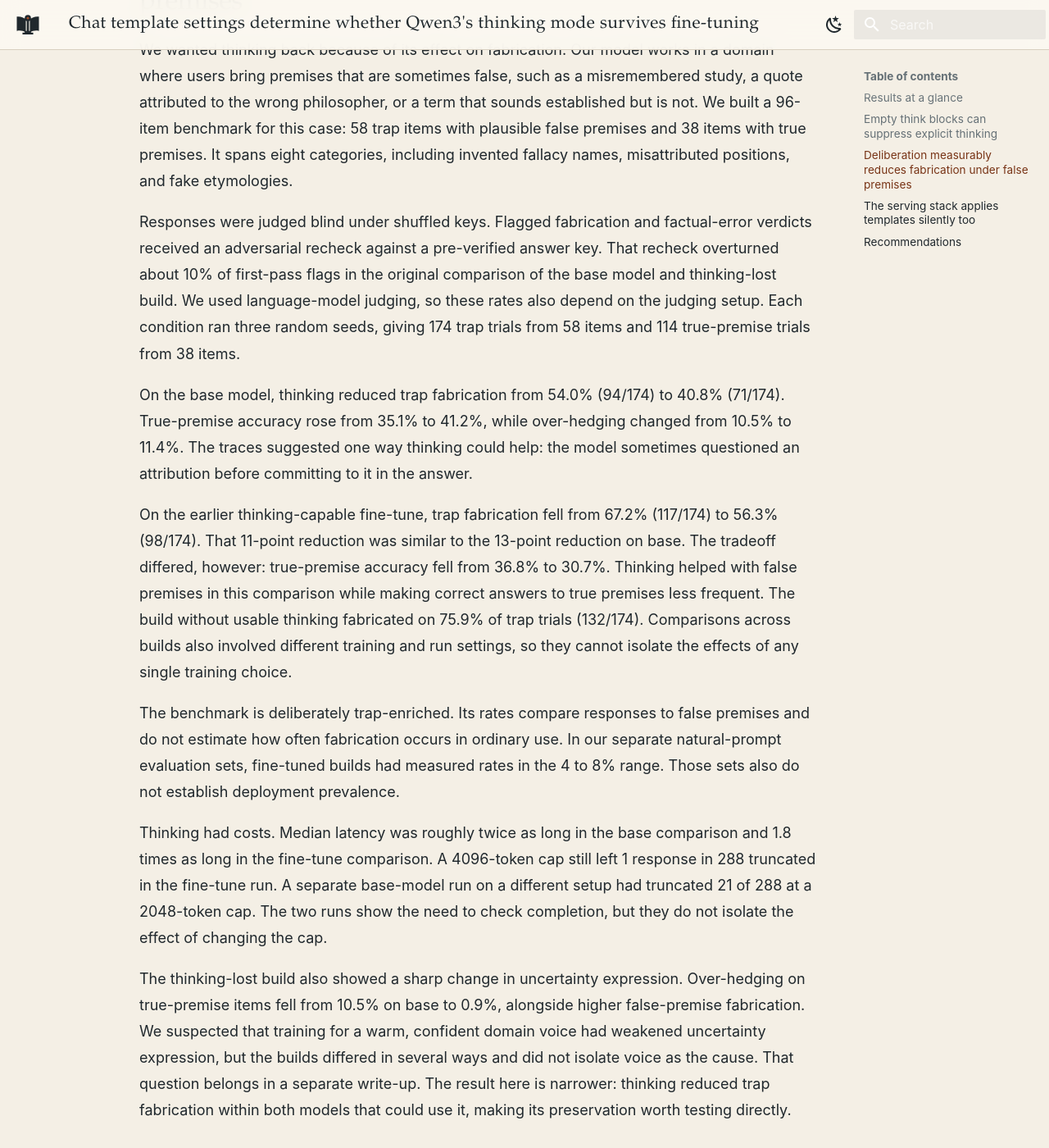
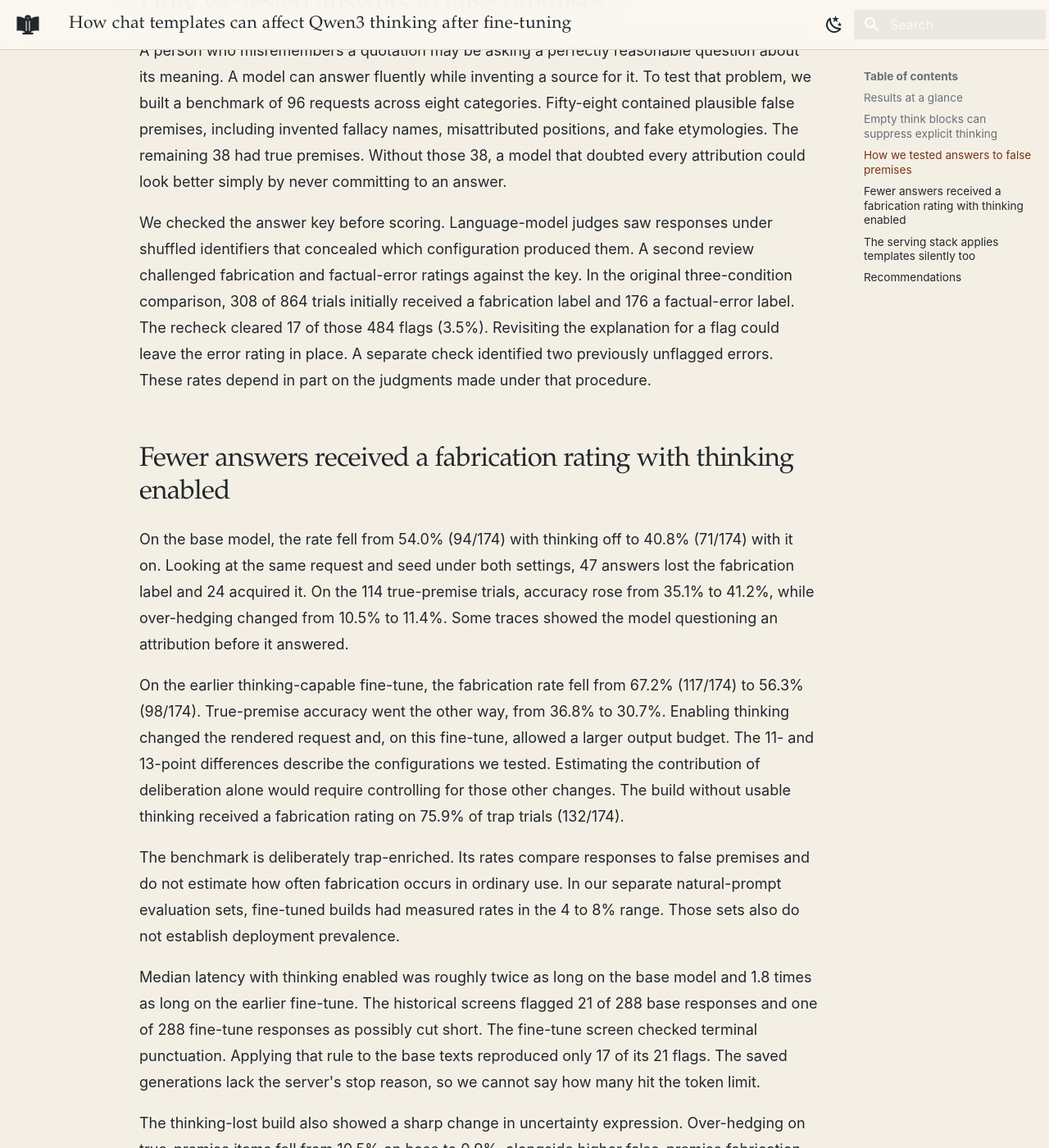
Before and after one commit to Meldh-LLC/meldh-com, an MkDocs documentation site: the page built from docs/writing/qwen3-template-thinking.md, in a window 1280 px wide and 1400 px high, scrolled down 2902 px. Shown: the whole window at 82% size. Built offline with MkDocs 1.6.1 and Material for MkDocs 9.7.7, drawn with Linux system fonts in a browser that asks for light colours; some of the changed text lies outside the part shown.

Commit message:
Correct the Qwen3 benchmark figures and describe what the tests measured

````diff
--- a/docs/writing/qwen3-template-thinking.md
+++ b/docs/writing/qwen3-template-thinking.md
@@ -5,20 +5,20 @@ hide:
   - navigation
 ---
 
-# Chat template settings determine whether Qwen3's thinking mode survives fine-tuning
+# How chat templates can affect Qwen3 thinking after fine-tuning
 
-<p class="article-meta">Published July 24, 2026 · Updated November 11, 2026 · Meldh LLC</p>
+<p class="article-meta">Published July 24, 2026 · Corrected November 17, 2026 · Meldh LLC</p>
 
 !!! abstract "In brief"
-    One of our Qwen3-8B fine-tunes stopped producing thinking in our tests. The evidence pointed to empty `<think>` targets in answer-only Axolotl training. Turning thinking on reduced false-premise fabrication by 11 to 13 percentage points in comparisons on the base model and an earlier thinking-capable fine-tune. A later serving test on Ollama 0.31.2 showed that the configured template was not necessarily the template applied to the model files we tested. Both training targets and served requests need direct inspection.
+    One of our Qwen3-8B fine-tunes stopped returning usable thinking in ordinary chat. Empty `<think>` blocks in the training targets were a possible explanation. In two benchmark comparisons, the configurations with thinking enabled received fewer fabrication ratings on questions with false premises. Other settings changed with thinking mode. A later test on Ollama 0.31.2 showed how a serving template could invalidate a test of the model itself.
 
-Two of our Qwen3-8B fine-tunes, built on different versions of the same corpus, differed in whether they would use the model's hybrid thinking mode. In one, passing `think: true` produced deliberation in a separate channel before the answer, while `think: false` produced a direct answer. In the other, the thinking field remained empty across the requests and random seeds we tested. Training loss looked normal and the voice was intact, so our initial evaluations did not detect the loss.
+Two of our Qwen3-8B fine-tunes behaved differently when we asked for a separate thinking trace before the answer. In ordinary chat, one returned a trace with `think: true` and a direct answer with `think: false`. The other returned no usable trace in those checks. In a separate diagnostic, forcing its thinking block open produced answer-like prose in the thinking field and no separate answer. Training loss looked normal and the voice was intact, so our initial evaluations missed the problem.
 
 The builds differed in more than one way, but the evidence implicated the chat template. A later retrain through the earlier build's tag-free template produced thinking again. That retrain also changed other training conditions, so it did not isolate the template's effect. A controlled study independently demonstrated how empty-think training targets can suppress explicit reasoning traces. Our subsequent serving investigation showed why preserving thinking in a training run was only part of the task.
 
 ## Results at a glance
 
-| Model condition | Thinking mode | Trap fabrication |
+| Model condition | Thinking mode | Answers rated as fabrications |
 |---|---:|---:|
 | Base Qwen3-8B | Off | 54.0% (94/174) |
 | Base Qwen3-8B | On | 40.8% (71/174) |
@@ -26,9 +26,11 @@ The builds differed in more than one way, but the evidence implicated the chat t
 | Thinking-capable fine-tune | On | 56.3% (98/174) |
 | Thinking-lost fine-tune | Unavailable | 75.9% (132/174) |
 
+Each row covers the same 58 requests with false premises, run at three random seeds. An answer could challenge the premise and still earn a fabrication rating by inventing a different fact.
+
 ## Empty think blocks can suppress explicit thinking
 
-Qwen3's hybrid behavior comes from its post-training. The [Qwen3 technical report](https://arxiv.org/html/2505.09388v1) describes a stage called Thinking Mode Fusion that folds non-thinking responses into a thinking model. Its non-thinking format uses an empty think block before the answer:
+The Qwen team calls the stage in which it taught its larger models to operate with or without a thinking trace *Thinking Mode Fusion*. Qwen3-8B learned the two modes through distillation from those teachers. In the shared format, an answer in non-thinking mode begins with an empty think block. [Qwen3 Technical Report, §§4.3 and 4.5](https://arxiv.org/html/2505.09388v1#S4.SS5)
 
 ```
 <think>
@@ -46,48 +48,52 @@ The build that stopped producing thinking used `chat_template: qwen3` in Axolotl
 {% for message in messages %}{{ '<|im_start|>' + message['role'] + '\n' + message['content'] + '<|im_end|>' + '\n' }}{% endfor %}{% if add_generation_prompt %}{{ '<|im_start|>assistant\n' }}{% endif %}
 ```
 
-Both builds used the same base model and domain. The earlier build retained thinking as a runtime toggle. With `think: true`, it produced coherent multi-paragraph deliberation across 96 prompts from our domain and three random seeds. With `think: false`, thinking was suppressed. These observations establish behavior in those tests, rather than the presence or absence of every underlying reasoning ability.
+Both builds used the same base model and domain. On the earlier build, all 288 trials with `think: true` returned a nonempty, multi-paragraph trace across 96 requests and three random seeds. Switching thinking off suppressed the trace. Those observations tell us when this build produced visible deliberation. Whether its reasoning was sound requires reading the answers.
 
 The independent study, [“Reasoning-Trace Collapse,” v1](https://arxiv.org/html/2605.21127v1), compared answer-only LoRA fine-tuning formats on four reasoning models, including Qwen3-8B. Its Table 2 reports the share of outputs with structurally valid traces at the end of training. For Qwen3-8B on GSM8K, empty-think targets yielded 58.2%, tag-free targets 96.5%, and masking the think region out of the training loss 100%. On the Chemistry task used for training, the corresponding figures were 0%, 0%, and 82%. These are three of the study's conditions, and the measure concerns complete, nonempty, separable traces, not whether the reasoning is correct or faithful. Plausible final answers can survive even when valid traces do not.
 
 The three choices therefore carry different evidence. Empty-think targets can suppress explicit thinking. Tag-free targets preserved it in our earlier domain tests, but the paper's Chemistry result shows that this does not always transfer. Masking, which excludes the relevant tokens from the training loss, had the highest structural validity among these three conditions in the cited comparison. Implementation still needs checking: an open [Axolotl issue, #3088](https://github.com/axolotl-ai-cloud/axolotl/issues/3088), reports misplaced think tokens and mask boundaries in a multi-turn Qwen3 configuration. It is a reason to inspect actual samples and masks, not a finding about every masking route.
 
-## Deliberation measurably reduces fabrication under false premises
+## How we tested answers to false premises
 
-We wanted thinking back because of its effect on fabrication. Our model works in a domain where users bring premises that are sometimes false, such as a misremembered study, a quote attributed to the wrong philosopher, or a term that sounds established but is not. We built a 96-item benchmark for this case: 58 trap items with plausible false premises and 38 items with true premises. It spans eight categories, including invented fallacy names, misattributed positions, and fake etymologies.
+A person who misremembers a quotation may be asking a perfectly reasonable question about its meaning. A model can answer fluently while inventing a source for it. To test that problem, we built a benchmark of 96 requests across eight categories. Fifty-eight contained plausible false premises, including invented fallacy names, misattributed positions, and fake etymologies. The remaining 38 had true premises. Without those 38, a model that doubted every attribution could look better simply by never committing to an answer.
 
-Responses were judged blind under shuffled keys. Flagged fabrication and factual-error verdicts received an adversarial recheck against a pre-verified answer key. That recheck overturned about 10% of first-pass flags in the original comparison of the base model and thinking-lost build. We used language-model judging, so these rates also depend on the judging setup. Each condition ran three random seeds, giving 174 trap trials from 58 items and 114 true-premise trials from 38 items.
+We checked the answer key before scoring. Language-model judges saw responses under shuffled identifiers that concealed which configuration produced them. A second review challenged fabrication and factual-error ratings against the key. In the original three-condition comparison, 308 of 864 trials initially received a fabrication label and 176 a factual-error label. The recheck cleared 17 of those 484 flags (3.5%). Revisiting the explanation for a flag could leave the error rating in place. A separate check identified two previously unflagged errors. These rates depend in part on the judgments made under that procedure.
 
-On the base model, thinking reduced trap fabrication from 54.0% (94/174) to 40.8% (71/174). True-premise accuracy rose from 35.1% to 41.2%, while over-hedging changed from 10.5% to 11.4%. The traces suggested one way thinking could help: the model sometimes questioned an attribution before committing to it in the answer.
+## Fewer answers received a fabrication rating with thinking enabled
 
-On the earlier thinking-capable fine-tune, trap fabrication fell from 67.2% (117/174) to 56.3% (98/174). That 11-point reduction was similar to the 13-point reduction on base. The tradeoff differed, however: true-premise accuracy fell from 36.8% to 30.7%. Thinking helped with false premises in this comparison while making correct answers to true premises less frequent. The build without usable thinking fabricated on 75.9% of trap trials (132/174). Comparisons across builds also involved different training and run settings, so they cannot isolate the effects of any single training choice.
+On the base model, the rate fell from 54.0% (94/174) with thinking off to 40.8% (71/174) with it on. Looking at the same request and seed under both settings, 47 answers lost the fabrication label and 24 acquired it. On the 114 true-premise trials, accuracy rose from 35.1% to 41.2%, while over-hedging changed from 10.5% to 11.4%. Some traces showed the model questioning an attribution before it answered.
+
+On the earlier thinking-capable fine-tune, the fabrication rate fell from 67.2% (117/174) to 56.3% (98/174). True-premise accuracy went the other way, from 36.8% to 30.7%. Enabling thinking changed the rendered request and, on this fine-tune, allowed a larger output budget. The 11- and 13-point differences describe the configurations we tested. Estimating the contribution of deliberation alone would require controlling for those other changes. The build without usable thinking received a fabrication rating on 75.9% of trap trials (132/174).
 
 The benchmark is deliberately trap-enriched. Its rates compare responses to false premises and do not estimate how often fabrication occurs in ordinary use. In our separate natural-prompt evaluation sets, fine-tuned builds had measured rates in the 4 to 8% range. Those sets also do not establish deployment prevalence.
 
-Thinking had costs. Median latency was roughly twice as long in the base comparison and 1.8 times as long in the fine-tune comparison. A 4096-token cap still left 1 response in 288 truncated in the fine-tune run. A separate base-model run on a different setup had truncated 21 of 288 at a 2048-token cap. The two runs show the need to check completion, but they do not isolate the effect of changing the cap.
+Median latency with thinking enabled was roughly twice as long on the base model and 1.8 times as long on the earlier fine-tune. The historical screens flagged 21 of 288 base responses and one of 288 fine-tune responses as possibly cut short. The fine-tune screen checked terminal punctuation. Applying that rule to the base texts reproduced only 17 of its 21 flags. The saved generations lack the server's stop reason, so we cannot say how many hit the token limit.
 
-The thinking-lost build also showed a sharp change in uncertainty expression. Over-hedging on true-premise items fell from 10.5% on base to 0.9%, alongside higher false-premise fabrication. We suspected that training for a warm, confident domain voice had weakened uncertainty expression, but the builds differed in several ways and did not isolate voice as the cause. That question belongs in a separate write-up. The result here is narrower: thinking reduced trap fabrication within both models that could use it, making its preservation worth testing directly.
+The thinking-lost build also showed a sharp change in uncertainty expression. Over-hedging on true-premise items fell from 10.5% on base to 0.9%, alongside higher false-premise fabrication. We suspected that training for a warm, confident domain voice had weakened uncertainty expression, but the builds differed in several ways and did not isolate voice as the cause. That question belongs in a separate write-up.
 
 ## The serving stack applies templates silently too
 
-We later retrained through the tag-free template and made a thinking check a condition for accepting the run. This was a new build, separate from the earlier fine-tune in the fabrication comparison. On simple factual questions, it opened a think block, deliberated, closed it, and answered. It passed that check and moved on to evaluation.
+We later retrained through the tag-free template and made a thinking check a condition for accepting the run. This later build did not appear in the fabrication table. On simple factual questions, it opened a think block, deliberated, closed it, and answered. It passed that check and moved on to evaluation.
 
-On prompts like the ones our product serves, thinking then appeared to engage in 0 of 288 trials, and forcing the block open appeared not to help. We nearly published that conclusion. Our harness had asked the server to apply a custom template that opens a think block, but the server never applied it. In Ollama 0.31.2, importing the template-bearing GGUF model files we tested caused the embedded template to be served over the `TEMPLATE` line in the Modelfile. Reading the stored template back exposed the mismatch: our forced-open blocks had not reached the model. The 0-of-288 result did not test the intended forced-open condition.
+On requests like the ones our product serves, thinking appeared to engage in 0 of 288 trials. Our harness had asked Ollama to apply a custom template that opened a think block. On the template-bearing GGUF files we tested, Ollama 0.31.2 selected the embedded template over the one in our Modelfile. Inspecting the template returned by the show API exposed the mismatch. The 288 trials never tested the forced-open condition we intended.
 
-The precedence was deliberate in the version we examined. Ollama's [0.31.2 template-selection code](https://github.com/ollama/ollama/blob/v0.31.2/server/images.go) considers the capabilities declared by the embedded template and the Modelfile's Go template, along with other conditions. In our case the embedded template took precedence, although the Modelfile template was stored. The [serving code](https://github.com/ollama/ollama/blob/v0.31.2/server/routes.go) also provides a server-side override: `OLLAMA_GO_TEMPLATE=1` selects the Go-template path for models that have a Go template. We confirmed the override in source, without repeating the evaluation under that setting. This describes the version and rendering path examined, rather than a rule for every Ollama model or later release.
+In the version we examined, Ollama compared the capabilities declared by the embedded template and the Modelfile's Go template. On the path that chooses between them, the server setting `OLLAMA_GO_TEMPLATE=1` selects an available Go template. A configured renderer can take precedence. We verified the override in source. We did not repeat the evaluation with the override enabled. [Template selection in 0.31.2](https://github.com/ollama/ollama/blob/v0.31.2/server/images.go) · [Renderer precedence](https://github.com/ollama/ollama/blob/v0.31.2/server/prompt.go#L135-L152)
 
 With requests rendered by our own runner, the forced-open test produced nonempty deliberation on all 20 probes drawn from the kinds of prompts our product serves. Only 2 of the 20 closed the block and supplied an answer. The tag-free training supplied no examples of the closing convention, which may have contributed to unreliable completion. It does not establish that the model had never learned to close: the same build closed on factual questions and on two of these probes. Training with explicit closing examples or using a two-step serving call are possible approaches to test. Neither was established as a remedy by this result.
 
-The empty block also mattered to style at serving time. In a matched comparison with 200 responses per condition, rendering it increased the count per response of a recurring sentence pattern by roughly 30 to 50 percent across the two builds. Those are relative increases in a measured pattern, not an overall prose-quality score. On one build, em-dash occurrences fell from 23 with the block to 1 without it, and matches to a predefined vocabulary screen fell from 5 to 0. Rendering differences can therefore confound comparisons of models, stacks, or versions.
+Rendering also affected style on the fine-tune that lost usable thinking and on the later retrain. We compared 200 responses with the empty block against 200 without it on each build. With the block, a recurring sentence pattern appeared about 30 to 50 percent more often per response across the two comparisons. On one build we counted 23 em dashes with the block and one without it. Matches to a predefined vocabulary screen fell from four to zero. These counts measure particular features of the text. They give us a reason to check the rendering before attributing a style difference to a change of model.
 
 ## Recommendations
 
 - Before a Qwen3 fine-tune, inspect fully rendered training samples and their loss masks, including multi-turn examples. Empty-think targets carry a collapse risk. Tag-free targets preserved thinking in our earlier tests, but did not ensure reliable completion in the later build. Masked targets had the best structural validity among the three cited paper conditions and need implementation checks, including the case reported in [#3088](https://github.com/axolotl-ai-cloud/axolotl/issues/3088).
-- Read the active template back from the serving stack and check the rendered request. With Ollama 0.31.2 and the template-bearing GGUFs we tested, `ollama show <model> --template` helped expose the mismatch between the intended and served template.
+- Inspect the template the server reports, then verify the request the model receives. In Ollama 0.31.2, `ollama show <model> --template` prints the template field from the show API we used. That field describes the selected template. Rendering the request ourselves let us check the actual input. [CLI display](https://github.com/ollama/ollama/blob/v0.31.2/cmd/cmd.go#L1243-L1260) · [Show API](https://github.com/ollama/ollama/blob/v0.31.2/server/routes.go#L1616-L1623)
 - Test thinking on the prompts the product serves, with a forced-open block confirmed to reach the model. A pass on simple factual questions did not predict reliable completion in our product-prompt probes. Require the block to open, fill, and close, and treat open-without-close as its own failure.
 - Hold rendering constant where feasible, or account explicitly for its differences. An A/B where one side carries an empty think block and the other does not cannot separate model differences from rendering effects.
 - Pass the think flag explicitly when the serving interface supports it. An unset flag leaves the mode to the model's default, as described in [Ollama's thinking documentation](https://docs.ollama.com/capabilities/thinking).
-- Budget for latency and completion. For us, thinking meant roughly twice the median latency, and even a 4096-token cap left one response in 288 truncated in the fine-tune run.
-- Measure the effect on the task, including its tradeoffs. Thinking reduced trap fabrication by 11 to 13 percentage points in our comparisons, but true-premise accuracy moved in opposite directions on the base model and the thinking-capable fine-tune.
+- Budget for latency and record why generation stopped. A response that ends abruptly warrants a closer look. A recorded stop reason helps determine whether a larger token budget would address it.
+- Include true premises when testing a model's response to false ones. Both thinking-enabled configurations received fewer fabrication ratings on the trap items, yet only the base model also answered more true-premise trials correctly.
 
-The benchmark behind these numbers and its scoring pipeline will be the subject of our next post. The dataset will ship with it. We found these failures while building an on-device model for philosophical counsel. We will share more about the model when it is ready.
+We found these failures while building an on-device model for philosophical counsel. We will share more about the model when it is ready.
+
+*Correction, November 17, 2026. An earlier version said the recheck overturned about 10% of initial flags. It cleared 17 of 484 (3.5%). We also reported five vocabulary matches with the empty block. The correct count is four. We have clarified which settings changed with thinking mode and how we screened for incomplete answers. We previously said we would release the benchmark dataset with a follow-up post. We have included the scoring method here and will keep the individual benchmark questions and answer key private.*
--- a/overrides/main.html
+++ b/overrides/main.html
@@ -39,9 +39,10 @@
       {
         "@context": "https://schema.org",
         "@type": "TechArticle",
-        "headline": "Chat template settings determine whether Qwen3's thinking mode survives fine-tuning",
-        "description": "A Qwen3-8B case study on how chat templates can erase thinking during fine-tuning, how deliberation affected false-premise fabrication, and how Ollama serving templates changed the result.",
+        "headline": "How chat templates can affect Qwen3 thinking after fine-tuning",
+        "description": "A Qwen3-8B case study on chat templates, thinking after fine-tuning, false-premise fabrication, and the difference between configured and served templates.",
         "datePublished": "2026-07-24",
+        "dateModified": "2026-11-17",
         "mainEntityOfPage": "https://meldh.com/writing/qwen3-template-thinking/",
         "image": "https://meldh.com/assets/images/meldh-social-clean.png",
         "author": {
````
Also changed, not shown: docs/index.md (+4 -4 lines), docs/research/index.md (+2 -2 lines).
